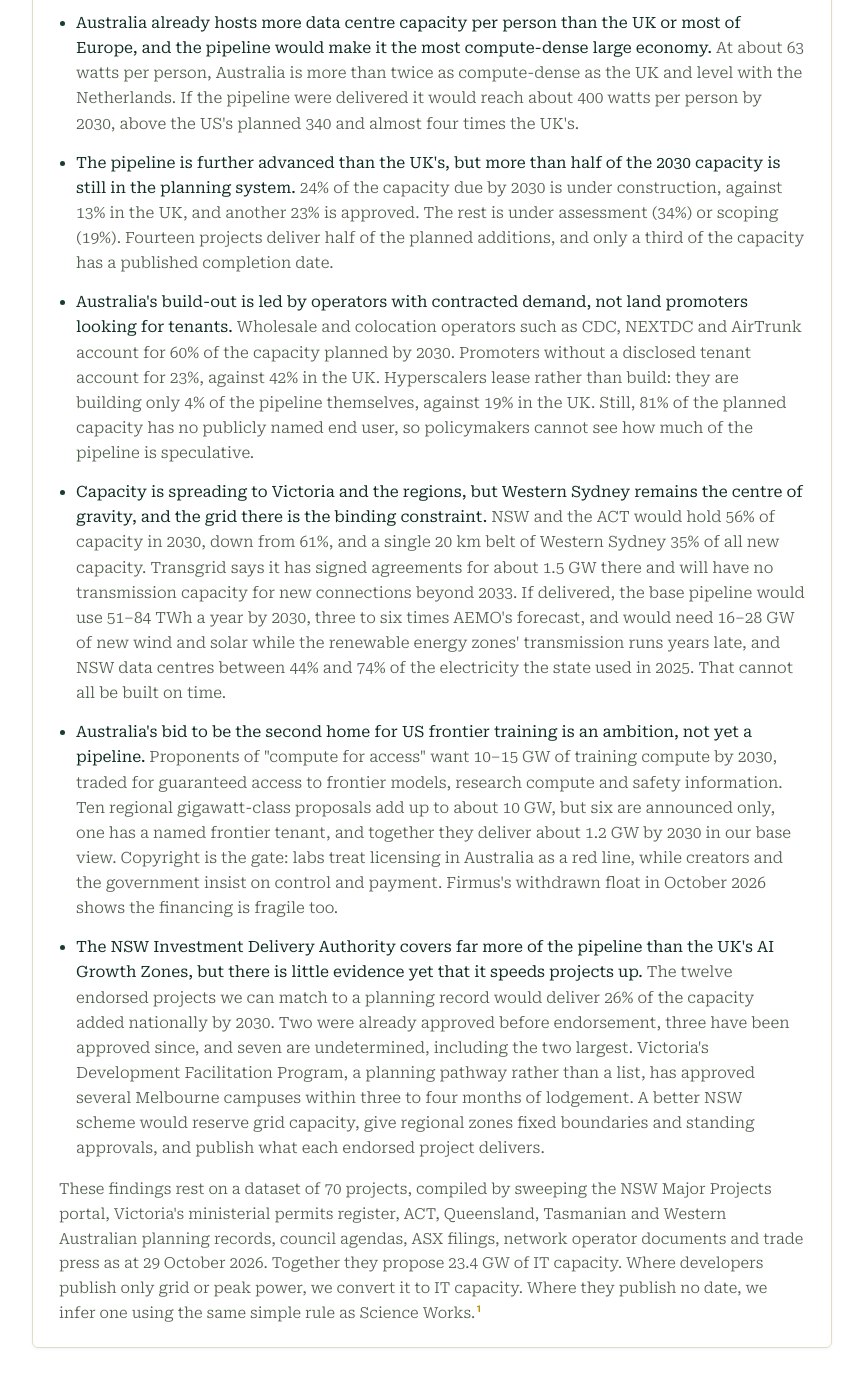
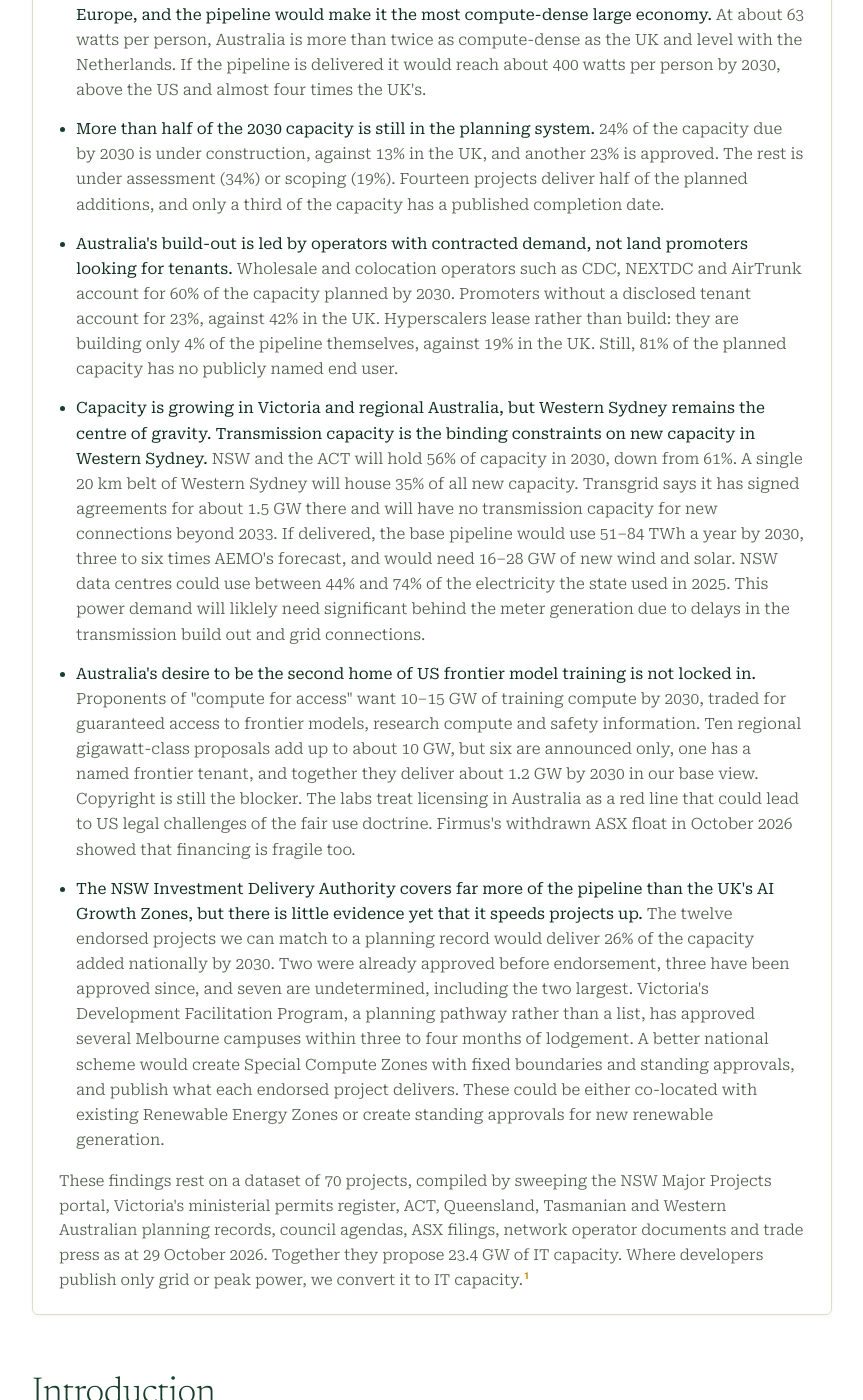
Before and after one commit to JackATDalton/JackATDalton.github.io, a Jekyll site: the page australian-dynamism/data-centre-pipeline/index.html, which Jekyll copies as it is, in a window 1280 px wide and 1400 px high, scrolled down 1370 px. Shown: the whole window, without its empty margins (208-1071 px from the left). Built offline with Jekyll 4.4.1, drawn with Linux system fonts in a browser that asks for light colours; some of the changed text lies outside the part shown.

Commit message:
copy changes

```diff
--- a/australian-dynamism/data-centre-pipeline/index.html
+++ b/australian-dynamism/data-centre-pipeline/index.html
@@ -186,12 +186,12 @@ hr{border:0;border-top:1px solid var(--rule);margin:40px 0}
 
 <div id="tip" role="status" aria-live="polite"></div>
 <article class="col">
-  <div class="tags"><span>Report</span><span>Digital infrastructure</span></div>
+  <div class="tags"><span>Report</span><span>Australian Dynamism</span></div>
   <header class="hero">
     <div>
       <h1>The Australian Data Centre Pipeline</h1>
-      <p class="sub">Mapping the Australian data centre build-out through planning, grid and company data</p>
-      <div class="by">Australian Dynamism</div>
+      <p class="sub">Mapping the Australian data centre build-out</p>
+      <div class="by">Jack Dalton and Claude Opus 5.5</div>
     </div>
     <figure class="heromap">
       <div class="im"><img src="../img/hero_wsyd_c.jpg" width="1200" height="880" alt="Aerial photograph of Western Sydney from Erskine Park to Wetherill Park, with Prospect Reservoir at right" loading="eager"><svg id="heroov" viewBox="0 0 1200 880" role="img" aria-label="Planned data centre sites in Western Sydney, circles sized by IT capacity and coloured by planning stage"></svg></div>
@@ -202,23 +202,23 @@ hr{border:0;border-top:1px solid var(--rule);margin:40px 0}
 
   <section class="exec">
     <h2>Executive summary</h2>
-    <p>This report presents and analyses a new project-level dataset of Australia's data centre pipeline. It applies the method Science Works used for the UK, which reveals that:</p>
+    <p>This report presents and analyses a new project-level dataset of Australia's data centre pipeline. We applied the methodology Science Works used for the UK, which reveals that:</p>
     <ul>
       <li><strong>Australia is planning a data centre build-out that is extremely ambitious by its own historic standards.</strong> Developers plan to add about 10&nbsp;GW of IT capacity by 2030, which would take the national fleet from about 1.75&nbsp;GW to 11.7&nbsp;GW, almost seven times today. That means building nearly nine times faster than over the last five years.</li>
-      <li><strong>Australia already hosts more data centre capacity per person than the UK or most of Europe, and the pipeline would make it the most compute-dense large economy.</strong> At about 63 watts per person, Australia is more than twice as compute-dense as the UK and level with the Netherlands. If the pipeline were delivered it would reach about 400 watts per person by 2030, above the US's planned 340 and almost four times the UK's.</li>
-      <li><strong>The pipeline is further advanced than the UK's, but more than half of the 2030 capacity is still in the planning system.</strong> 24% of the capacity due by 2030 is under construction, against 13% in the UK, and another 23% is approved. The rest is under assessment (34%) or scoping (19%). Fourteen projects deliver half of the planned additions, and only a third of the capacity has a published completion date.</li>
-      <li><strong>Australia's build-out is led by operators with contracted demand, not land promoters looking for tenants.</strong> Wholesale and colocation operators such as CDC, NEXTDC and AirTrunk account for 60% of the capacity planned by 2030. Promoters without a disclosed tenant account for 23%, against 42% in the UK. Hyperscalers lease rather than build: they are building only 4% of the pipeline themselves, against 19% in the UK. Still, 81% of the planned capacity has no publicly named end user, so policymakers cannot see how much of the pipeline is speculative.</li>
-      <li><strong>Capacity is spreading to Victoria and the regions, but Western Sydney remains the centre of gravity, and the grid there is the binding constraint.</strong> NSW and the ACT would hold 56% of capacity in 2030, down from 61%, and a single 20&nbsp;km belt of Western Sydney 35% of all new capacity. Transgrid says it has signed agreements for about 1.5&nbsp;GW there and will have no transmission capacity for new connections beyond 2033. If delivered, the base pipeline would use 51–84&nbsp;TWh a year by 2030, three to six times AEMO's forecast, and would need 16–28&nbsp;GW of new wind and solar while the renewable energy zones' transmission runs years late, and NSW data centres between 44% and 74% of the electricity the state used in 2025. That cannot all be built on time.</li>
-      <li><strong>Australia's bid to be the second home for US frontier training is an ambition, not yet a pipeline.</strong> Proponents of "compute for access" want 10–15&nbsp;GW of training compute by 2030, traded for guaranteed access to frontier models, research compute and safety information. Ten regional gigawatt-class proposals add up to about 10&nbsp;GW, but six are announced only, one has a named frontier tenant, and together they deliver about 1.2&nbsp;GW by 2030 in our base view. Copyright is the gate: labs treat licensing in Australia as a red line, while creators and the government insist on control and payment. Firmus's withdrawn float in October 2026 shows the financing is fragile too.</li>
-      <li><strong>The NSW Investment Delivery Authority covers far more of the pipeline than the UK's AI Growth Zones, but there is little evidence yet that it speeds projects up.</strong> The twelve endorsed projects we can match to a planning record would deliver 26% of the capacity added nationally by 2030. Two were already approved before endorsement, three have been approved since, and seven are undetermined, including the two largest. Victoria's Development Facilitation Program, a planning pathway rather than a list, has approved several Melbourne campuses within three to four months of lodgement. A better NSW scheme would reserve grid capacity, give regional zones fixed boundaries and standing approvals, and publish what each endorsed project delivers.</li>
+      <li><strong>Australia already hosts more data centre capacity per person than the UK or most of Europe, and the pipeline would make it the most compute-dense large economy.</strong> At about 63 watts per person, Australia is more than twice as compute-dense as the UK and level with the Netherlands. If the pipeline is delivered it would reach about 400 watts per person by 2030, above the US and almost four times the UK's.</li>
+      <li><strong>More than half of the 2030 capacity is still in the planning system.</strong> 24% of the capacity due by 2030 is under construction, against 13% in the UK, and another 23% is approved. The rest is under assessment (34%) or scoping (19%). Fourteen projects deliver half of the planned additions, and only a third of the capacity has a published completion date.</li>
+      <li><strong>Australia's build-out is led by operators with contracted demand, not land promoters looking for tenants.</strong> Wholesale and colocation operators such as CDC, NEXTDC and AirTrunk account for 60% of the capacity planned by 2030. Promoters without a disclosed tenant account for 23%, against 42% in the UK. Hyperscalers lease rather than build: they are building only 4% of the pipeline themselves, against 19% in the UK. Still, 81% of the planned capacity has no publicly named end user.</li>
+      <li><strong>Capacity is growing in Victoria and regional Australia, but Western Sydney remains the centre of gravity. Transmission capacity is the binding constraints on new capacity in Western Sydney.</strong> NSW and the ACT will hold 56% of capacity in 2030, down from 61%. A single 20&nbsp;km belt of Western Sydney will house 35% of all new capacity. Transgrid says it has signed agreements for about 1.5&nbsp;GW there and will have no transmission capacity for new connections beyond 2033. If delivered, the base pipeline would use 51–84&nbsp;TWh a year by 2030, three to six times AEMO's forecast, and would need 16–28&nbsp;GW of new wind and solar. NSW data centres could use between 44% and 74% of the electricity the state used in 2025. This power demand will liklely need significant behind the meter generation due to delays in the transmission build out and grid connections.</li>
+      <li><strong>Australia's desire to be the second home of US frontier model training is not locked in.</strong> Proponents of "compute for access" want 10–15&nbsp;GW of training compute by 2030, traded for guaranteed access to frontier models, research compute and safety information. Ten regional gigawatt-class proposals add up to about 10&nbsp;GW, but six are announced only, one has a named frontier tenant, and together they deliver about 1.2&nbsp;GW by 2030 in our base view. Copyright is still the blocker. The labs treat licensing in Australia as a red line that could lead to US legal challenges of the fair use doctrine. Firmus's withdrawn ASX float in October 2026 showed that financing is fragile too.</li>
+      <li><strong>The NSW Investment Delivery Authority covers far more of the pipeline than the UK's AI Growth Zones, but there is little evidence yet that it speeds projects up.</strong> The twelve endorsed projects we can match to a planning record would deliver 26% of the capacity added nationally by 2030. Two were already approved before endorsement, three have been approved since, and seven are undetermined, including the two largest. Victoria's Development Facilitation Program, a planning pathway rather than a list, has approved several Melbourne campuses within three to four months of lodgement. A better national scheme would create Special Compute Zones with fixed boundaries and standing approvals, and publish what each endorsed project delivers. These could be either co-located with existing Renewable Energy Zones or create standing approvals for new renewable generation. </li>
     </ul>
-    <p class="src">These findings rest on a dataset of 70 projects, compiled by sweeping the NSW Major Projects portal, Victoria's ministerial permits register, ACT, Queensland, Tasmanian and Western Australian planning records, council agendas, ASX filings, network operator documents and trade press as at 29 October 2026. Together they propose 23.4&nbsp;GW of IT capacity. Where developers publish only grid or peak power, we convert it to IT capacity. Where they publish no date, we infer one using the same simple rule as Science Works.<sup class="fn"><a href="#n1">1</a></sup></p>
+    <p class="src">These findings rest on a dataset of 70 projects, compiled by sweeping the NSW Major Projects portal, Victoria's ministerial permits register, ACT, Queensland, Tasmanian and Western Australian planning records, council agendas, ASX filings, network operator documents and trade press as at 29 October 2026. Together they propose 23.4&nbsp;GW of IT capacity. Where developers publish only grid or peak power, we convert it to IT capacity.<sup class="fn"><a href="#n1">1</a></sup></p>
   </section>
 
   <h2>Introduction</h2>
   <div class="flow">
     <p><strong>Data centres are the warehouses of the digital economy.</strong> They are buildings full of servers that store and process data, with their IT capacity measured in megawatts (MW). Australia's existing data centres mostly host cloud services for banks, retailers and governments, run payment systems and serve local copies of streaming video. Speed depends on distance, so they cluster where people and businesses are: two-thirds of today's data centre electricity use is in New South Wales and almost all the rest in Victoria. Newer data centres are built to train and run AI models. Each one needs far more capacity and, for training, less proximity to users.</p>
-    <p><strong>To build a data centre in Australia you need to secure power, get planning approval, and then build.</strong> Construction is usually the simplest part. Power means a connection to the transmission or distribution network, and connection queues are long. Planning rules differ by state. In NSW, where most capacity is proposed, large data centres are State Significant Development, assessed by the state rather than the council.<sup class="fn"><a href="#n2">2</a></sup></p>
+    <p><strong>To build a data centre in Australia you need to secure power, get planning approval, and then build.</strong> Construction is usually the simplest part. Power means a connection to the transmission or distribution network, and connection queues are long. Planning rules differ by state. In NSW, where most capacity is proposed, large data centres are State Significant Development, assessed by the state rather than local councils.<sup class="fn"><a href="#n2">2</a></sup></p>
   </div>
 
   <details class="more">
```
